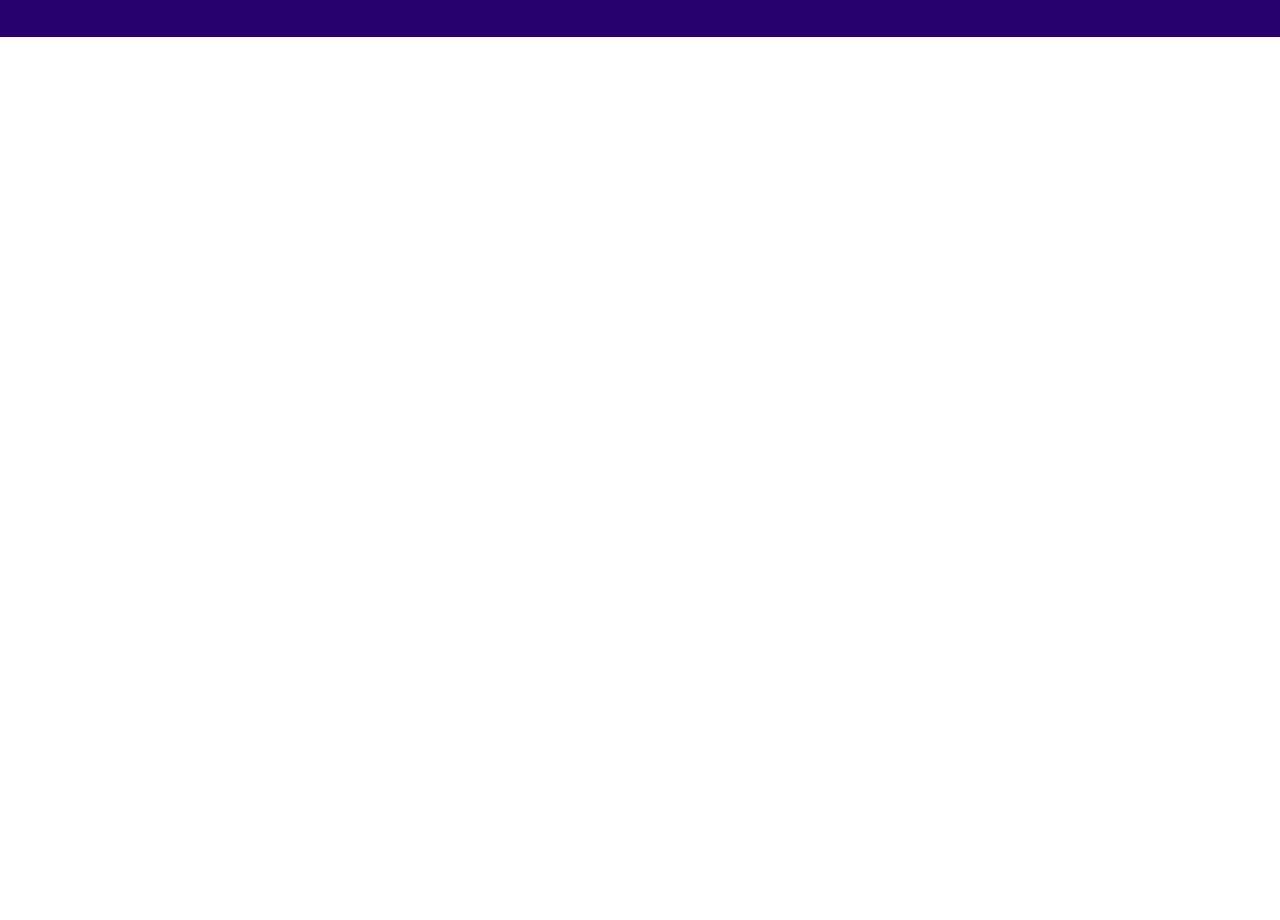
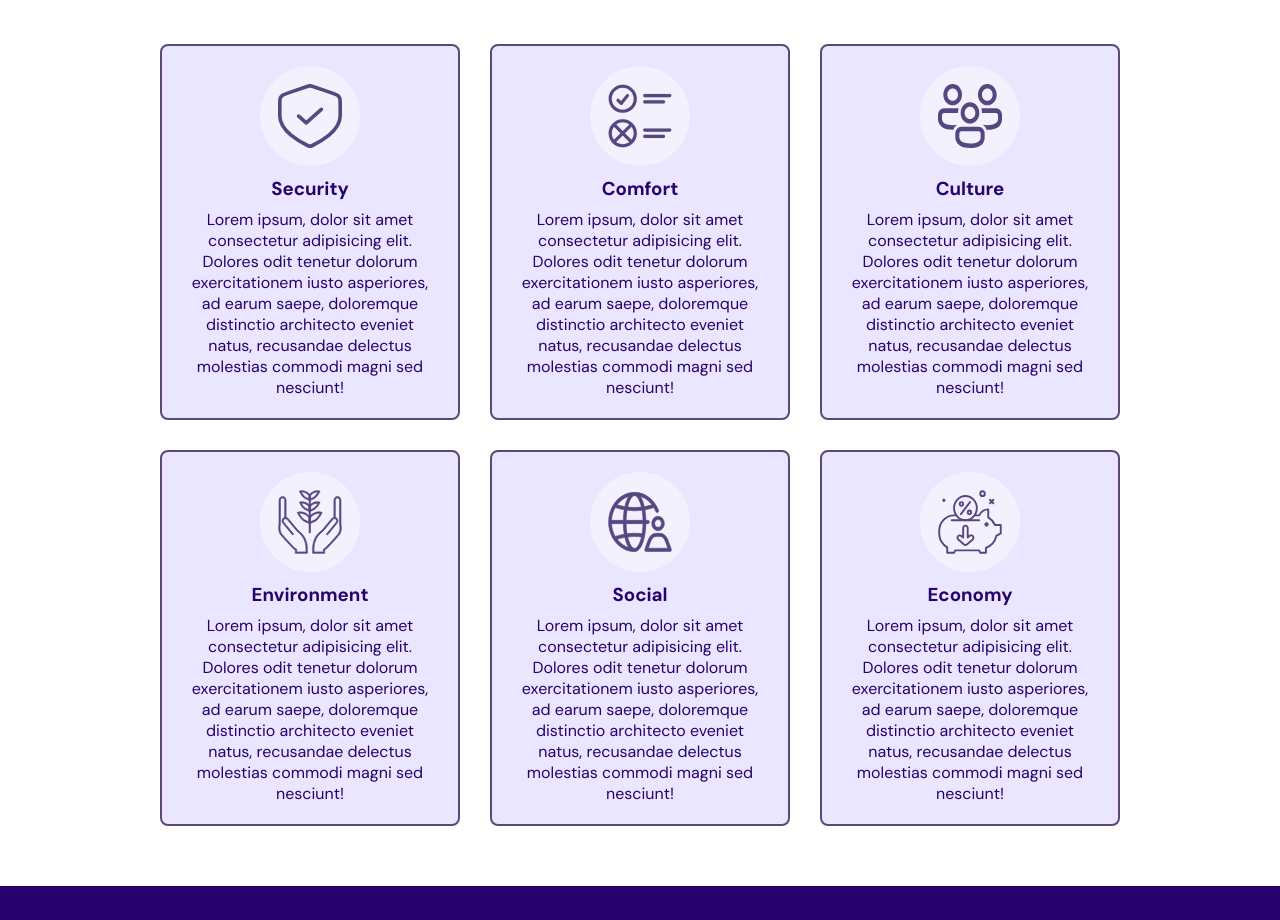
Before and after one commit to mvlopez02/octopus-technologies, a plain HTML site: page pages/project.html in a window 1280 px wide. Shown: the part 987-1907 px from the top of the page. Before the commit the page ends 1024 px from the top, so only its background shows below. Drawn offline with Linux system fonts and the light colour scheme.

Commit message:
add grid projects page

```diff
--- a/css/style.css
+++ b/css/style.css
@@ -244,6 +244,68 @@ nav ul li a.active {
     color: #5D5A88;
 }
 
+.factors-section{
+    padding: 60px 30px;
+    display: flex;
+    flex-direction: column;
+    gap: 50px;
+    align-items: center;
+    justify-content: center;
+}
+
+.factors-section h2{
+    font-size: 3rem;
+    color: #564781;
+    display: flex;
+    flex-direction: column;
+    gap: 30px;
+}
+
+.factors-section-cards-container{
+    display: grid;
+    grid-template-columns: repeat(3, 1fr);
+    gap: 30px;
+}
+
+.factors-section-cards-container-card{
+    width: 300px;
+    display: flex;
+    flex-direction: column;
+    justify-content: center;
+    align-items: center;
+    text-align: center;
+    gap: 10px;
+    border: 2px solid #5d4777;
+    border-radius: 8px;
+    padding: 20px;
+    background-color: #ebe6ff;
+}
+
+.factors-section-cards-container-card-icon{
+    background-color: #f4f1ff;
+    border-radius: 50%;
+    width: 100px;
+    height: 100px;
+    display: flex;
+    align-items: center;
+    justify-content: center;
+
+}
+
+.factors-section-cards-container-card-icon img{
+    width: 64px;
+    height: 64px;
+}
+
+.factors-section-cards-container-card-text{
+    color: #26026D;
+    display: flex;
+    flex-direction: column;
+    gap: 8px;
+}
+
+
+
 /*Team*/
 
 .team-section{
--- a/pages/project.html
+++ b/pages/project.html
@@ -51,6 +51,81 @@
 
         </section>
 
+        <section class="factors-section">
+            <h2><u>Factors</u></h2>
+
+            <div class="factors-section-cards-container">
+
+                <div class="factors-section-cards-container-card">
+                    <div class="factors-section-cards-container-card-icon">
+                        <img src="../assets/project/security.svg" alt = "">
+                    </div>
+
+                    <div class="factors-section-cards-container-card-text">
+                        <h3>Security</h3>
+                        <p>Lorem ipsum, dolor sit amet consectetur adipisicing elit. Dolores odit tenetur dolorum exercitationem iusto asperiores, ad earum saepe, doloremque distinctio architecto eveniet natus, recusandae delectus molestias commodi magni sed nesciunt!</p>
+                    </div>
+                </div>
+
+                <div class="factors-section-cards-container-card">
+                    <div class="factors-section-cards-container-card-icon">
+                        <img src="../assets/project/comfort.svg" alt = "">
+                    </div>
+
+                    <div class="factors-section-cards-container-card-text">
+                        <h3>Comfort</h3>
+                        <p>Lorem ipsum, dolor sit amet consectetur adipisicing elit. Dolores odit tenetur dolorum exercitationem iusto asperiores, ad earum saepe, doloremque distinctio architecto eveniet natus, recusandae delectus molestias commodi magni sed nesciunt!</p>
+                    </div>
+                </div>
+
+                <div class="factors-section-cards-container-card">
+                    <div class="factors-section-cards-container-card-icon">
+                        <img src="../assets/project/culture.svg" alt = "">
+                    </div>
+
+                    <div class="factors-section-cards-container-card-text">
+                        <h3>Culture</h3>
+                        <p>Lorem ipsum, dolor sit amet consectetur adipisicing elit. Dolores odit tenetur dolorum exercitationem iusto asperiores, ad earum saepe, doloremque distinctio architecto eveniet natus, recusandae delectus molestias commodi magni sed nesciunt!</p>
+                    </div>
+                </div>
+
+                <div class="factors-section-cards-container-card">
+                    <div class="factors-section-cards-container-card-icon">
+                        <img src="../assets/project/environment.svg" alt = "">
+                    </div>
+
+                    <div class="factors-section-cards-container-card-text">
+                        <h3>Environment</h3>
+                        <p>Lorem ipsum, dolor sit amet consectetur adipisicing elit. Dolores odit tenetur dolorum exercitationem iusto asperiores, ad earum saepe, doloremque distinctio architecto eveniet natus, recusandae delectus molestias commodi magni sed nesciunt!</p>
+                    </div>
+                </div>
+
+                <div class="factors-section-cards-container-card">
+                    <div class="factors-section-cards-container-card-icon">
+                        <img src="../assets/project/social.svg" alt = "">
+                    </div>
+
+                    <div class="factors-section-cards-container-card-text">
+                        <h3>Social</h3>
+                        <p>Lorem ipsum, dolor sit amet consectetur adipisicing elit. Dolores odit tenetur dolorum exercitationem iusto asperiores, ad earum saepe, doloremque distinctio architecto eveniet natus, recusandae delectus molestias commodi magni sed nesciunt!</p>
+                    </div>
+                </div>
+
+                <div class="factors-section-cards-container-card">
+                    <div class="factors-section-cards-container-card-icon">
+                        <img src="../assets/project/economy.svg" alt = "">
+                    </div>
+
+                    <div class="factors-section-cards-container-card-text">
+                        <h3>Economy</h3>
+                        <p>Lorem ipsum, dolor sit amet consectetur adipisicing elit. Dolores odit tenetur dolorum exercitationem iusto asperiores, ad earum saepe, doloremque distinctio architecto eveniet natus, recusandae delectus molestias commodi magni sed nesciunt!</p>
+                    </div>
+                </div>
+
+            </div>
+
+        </section>
+
         <footer>
             <div class="footer-left">
                 <img src="../assets/octopus-branding/inline-logo-white.svg" alt="inline logo white" class="logo">
```
Also changed, not shown: assets/project/comfort.svg (added), assets/project/culture.svg (added), assets/project/economy.svg (added), assets/project/environment.svg (added), assets/project/security.svg (added), assets/project/social.svg (added).
